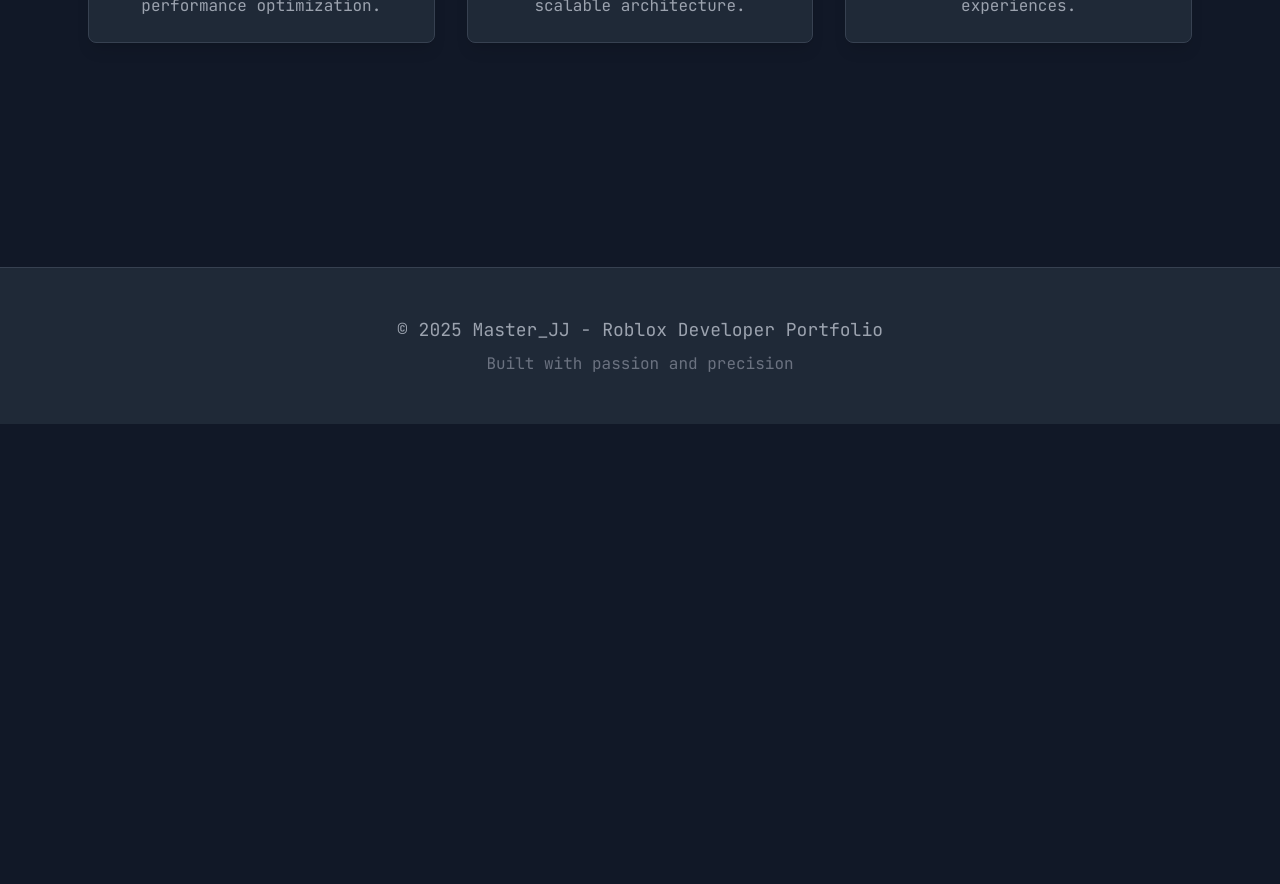
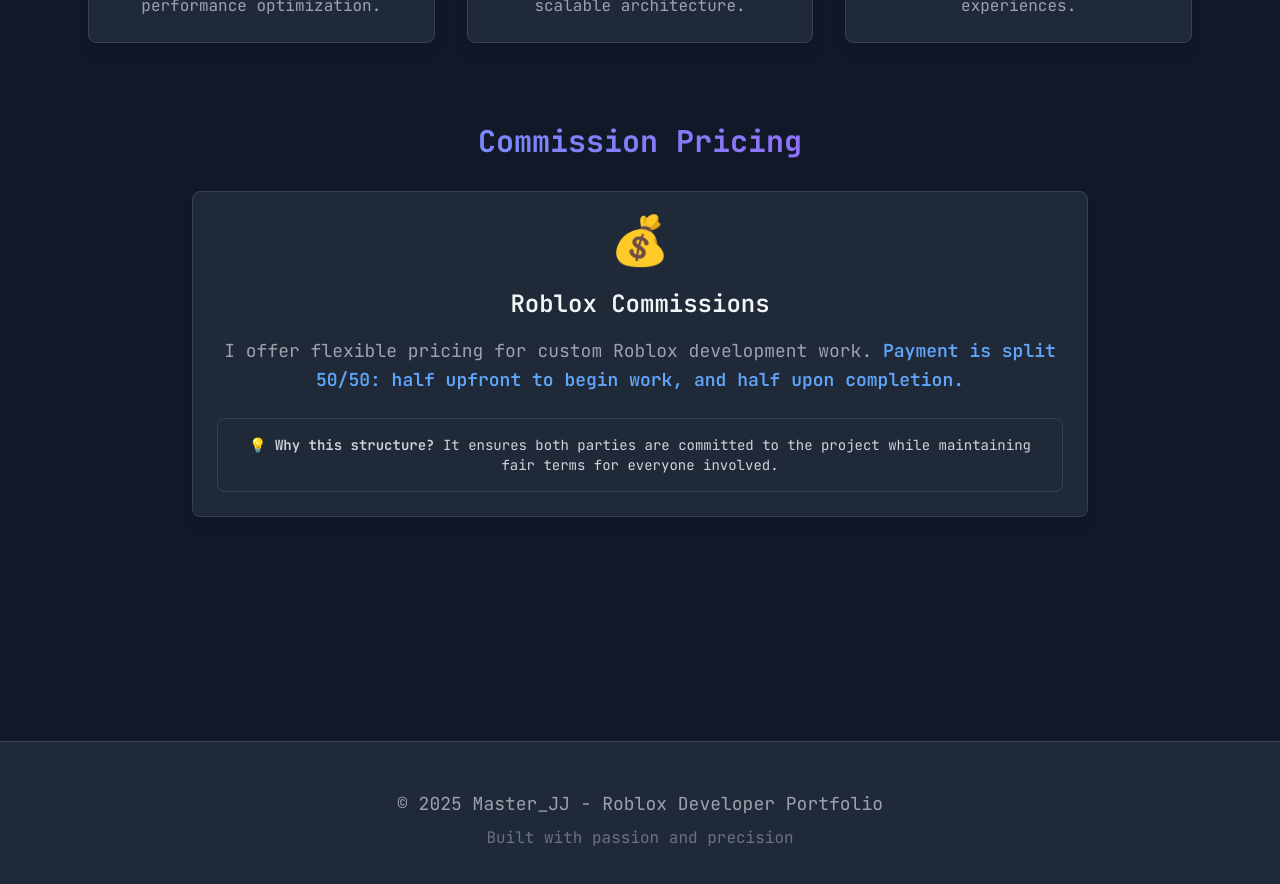
Before and after one commit to JordanDia/roblox-portfolio, a React (Vite) app: page / in a window 1280 px wide. Shown: the part 2100-2984 px from the top of the page. Before the commit the page ends 2524 px from the top, so only its background shows below. Built offline with nearby package versions, Linux system fonts and the light colour scheme.

Commit message:
Added pricing section

```diff
--- a/src/App.tsx
+++ b/src/App.tsx
@@ -99,6 +99,28 @@
             </div>
         </section>
 
+        {/* Pricing Section */}
+        <section className="mb-20">
+          <h2 className="section-title animate-fade-in">
+            Commission Pricing
+          </h2>
+          <div className="max-w-4xl mx-auto">
+            <div className="skill-card group animate-slide-up text-center">
+              <div className="text-5xl mb-6">💰</div>
+              <h3 className="text-2xl font-semibold mb-4 text-gray-100">Roblox Commissions</h3>
+              <p className="text-gray-400 text-lg leading-relaxed">
+                I offer flexible pricing for custom Roblox development work.
+                <span className="text-blue-400 font-semibold"> Payment is split 50/50: half upfront to begin work, and half upon completion.</span>
+              </p>
+              <div className="mt-6 p-4 bg-gray-800 rounded-lg border border-gray-700">
+                <p className="text-gray-300 text-sm">
+                  💡 <span className="font-semibold">Why this structure?</span> It ensures both parties are committed to the project while maintaining fair terms for everyone involved.
+                </p>
+              </div>
+            </div>
+          </div>
+        </section>
+
       </main>
 
       {/* Footer */}
```
